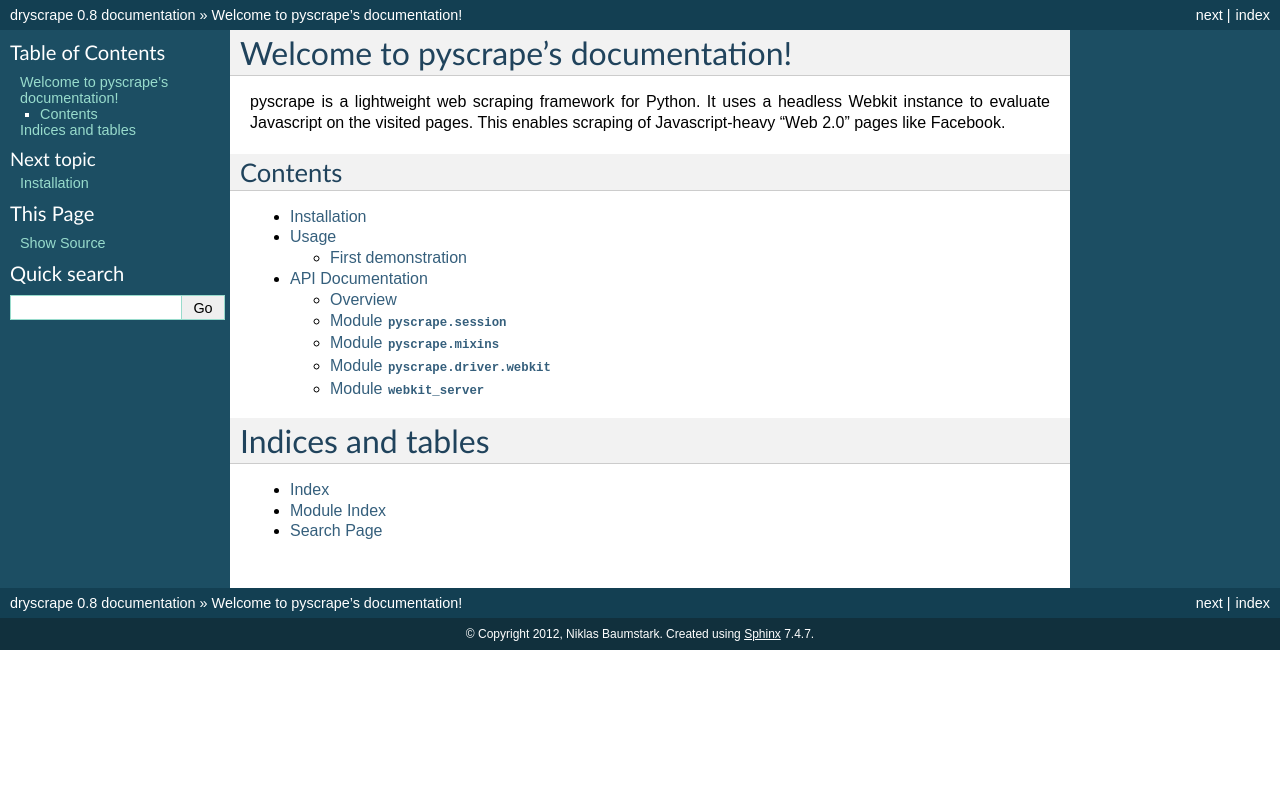
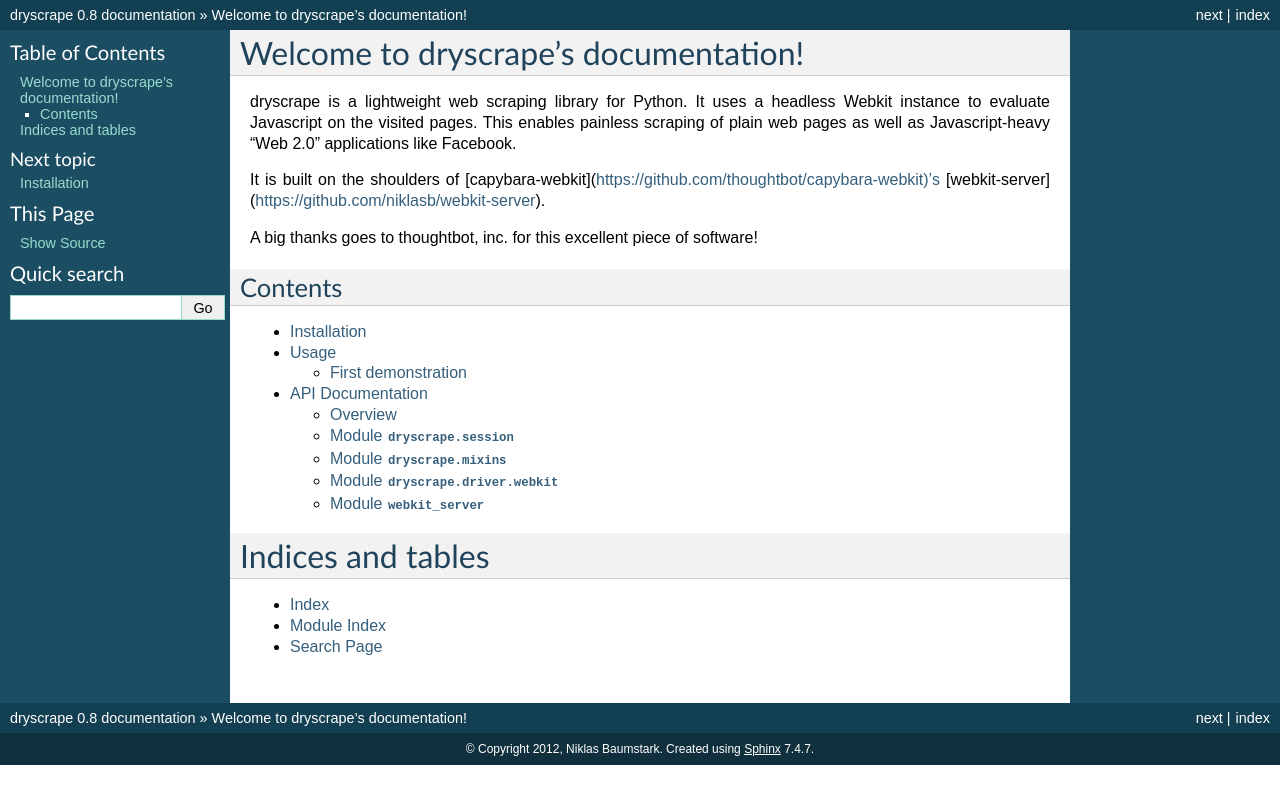
Before and after one commit to niklasb/dryscrape, a Sphinx documentation site: the page built from docs/index.rst, in a window 1280 px wide. Shown: the top 804 px of the page. Built offline with Sphinx 7.4.7, drawn with Linux system fonts in a browser that asks for light colours.

Commit message:
more renaming and doc update

```diff
--- a/docs/apidoc.rst
+++ b/docs/apidoc.rst
@@ -8,27 +8,27 @@
 Overview
 ----------
 
-.. inheritance-diagram:: pyscrape.session
-                         pyscrape.mixins
-                         pyscrape.driver.webkit
+.. inheritance-diagram:: dryscrape.session
+                         dryscrape.mixins
+                         dryscrape.driver.webkit
                          webkit_server
 
-Module :mod:`pyscrape.session`
+Module :mod:`dryscrape.session`
 -------------------------------
 
-.. automodule:: pyscrape.session
+.. automodule:: dryscrape.session
    :members:
 
-Module :mod:`pyscrape.mixins`
+Module :mod:`dryscrape.mixins`
 -------------------------------
 
-.. automodule:: pyscrape.mixins
+.. automodule:: dryscrape.mixins
    :members:
 
-Module :mod:`pyscrape.driver.webkit`
+Module :mod:`dryscrape.driver.webkit`
 -------------------------------------
 
-.. automodule:: pyscrape.driver.webkit
+.. automodule:: dryscrape.driver.webkit
    :members:
 
 Module :mod:`webkit_server`
--- a/docs/index.rst
+++ b/docs/index.rst
@@ -1,10 +1,18 @@
-Welcome to pyscrape's documentation!
+Welcome to dryscrape's documentation!
 ====================================
 
-pyscrape is a lightweight web scraping framework for Python.
-It uses a headless Webkit instance to evaluate Javascript on the
-visited pages. This enables scraping of Javascript-heavy "Web 2.0" pages like
+dryscrape is a lightweight web scraping library for Python. It uses a
+headless Webkit instance to evaluate Javascript on the visited pages. This
+enables painless scraping of plain web pages as well as Javascript-heavy
+“Web 2.0” applications like
 Facebook.
+
+It is built on the shoulders of
+[capybara-webkit](https://github.com/thoughtbot/capybara-webkit)'s
+[webkit-server](https://github.com/niklasb/webkit-server).
+
+A big thanks goes to thoughtbot, inc. for this excellent piece of
+software!
 
 Contents
 ----------
--- a/docs/installation.rst
+++ b/docs/installation.rst
@@ -3,20 +3,20 @@
 Installation
 ============
 
-First, get a copy of pyscrape_ using Git:
+First, get a copy of dryscrape_ using Git:
 
 ::
 
-  $ git clone https://github.com/niklasb/pyscrape.git pyscrape
-  $ cd pyscrape
+  $ git clone https://github.com/niklasb/dryscrape.git dryscrape
+  $ cd dryscrape
 
-To install pyscrape, you first need to install its dependencies. These are:
+To install dryscrape, you first need to install its dependencies. These are:
 
 * lxml_
 * webkit-server_
 
 You can use pip_ to do this for you (while still in
-the pyscrape directory). The ``#`` indicates that you need root privileges for
+the dryscrape directory). The ``#`` indicates that you need root privileges for
 this:
 
 ::
@@ -25,16 +25,16 @@
 
 If you want, you can of course also install the dependencies manually.
 
-Afterwards, you can use the ``setup.py`` script included to install pyscrape:
+Afterwards, you can use the ``setup.py`` script included to install dryscrape:
 
 ::
 
   # python setup.py install
 
-Note that pyscrape is written for Python 2.7+, so make sure that you use both the
+Note that dryscrape is written for Python 2.7+, so make sure that you use both the
 ``python`` and ``pip`` commands in the right version.
 
 .. _lxml: http://lxml.de/
 .. _webkit-server: https://github.com/niklasb/webkit-server/
 .. _pip: http://pypi.python.org/pypi/pip
-.. _pyscrape: https://github.com/niklasb/pyscrape/
+.. _dryscrape: https://github.com/niklasb/dryscrape/
--- a/docs/usage.rst
+++ b/docs/usage.rst
@@ -8,9 +8,9 @@
 
 .. literalinclude:: /../examples/google.py
 
-In this sample, we use pyscrape to do a simple web search on Google.
-Note that we set up a Webkit driver instance here and pass it to a pyscrape
-:py:class:`~pyscrape.session.Session` in the constructor. The session instance
+In this sample, we use dryscrape to do a simple web search on Google.
+Note that we set up a Webkit driver instance here and pass it to a dryscrape
+:py:class:`~dryscrape.session.Session` in the constructor. The session instance
 then passes every method call it cannot resolve -- such as
 :py:meth:`~webkit_server.CommandsMixin.visit`, in this case -- to the
 underlying driver.
```
